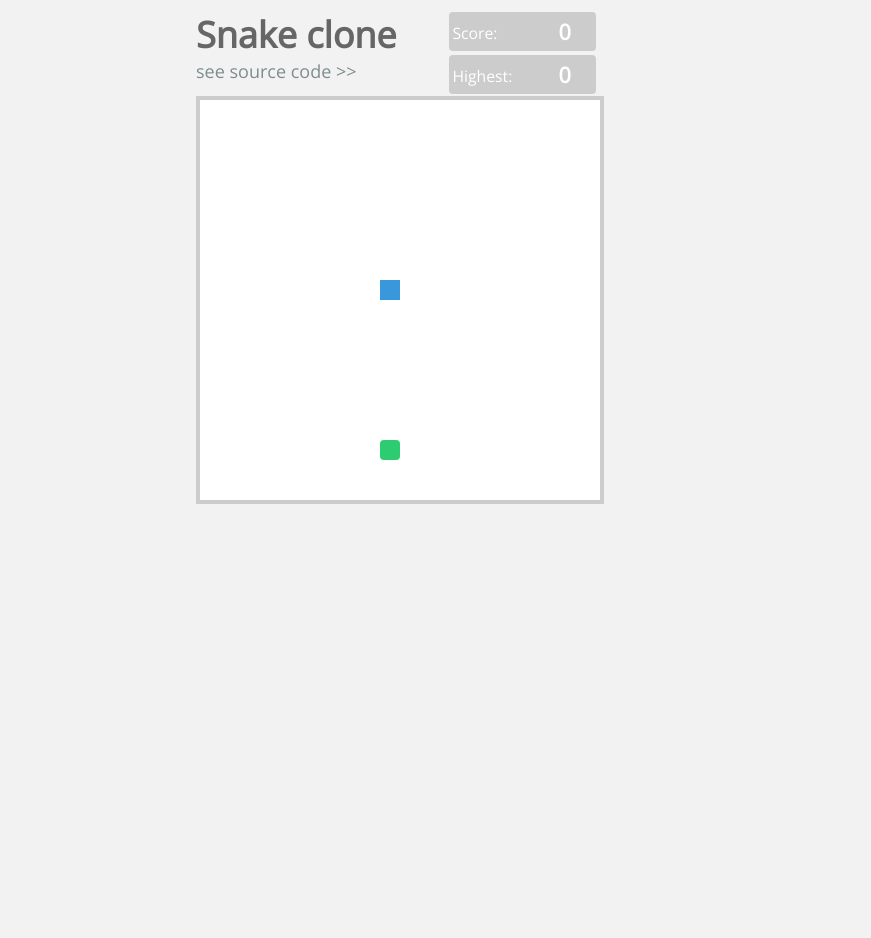
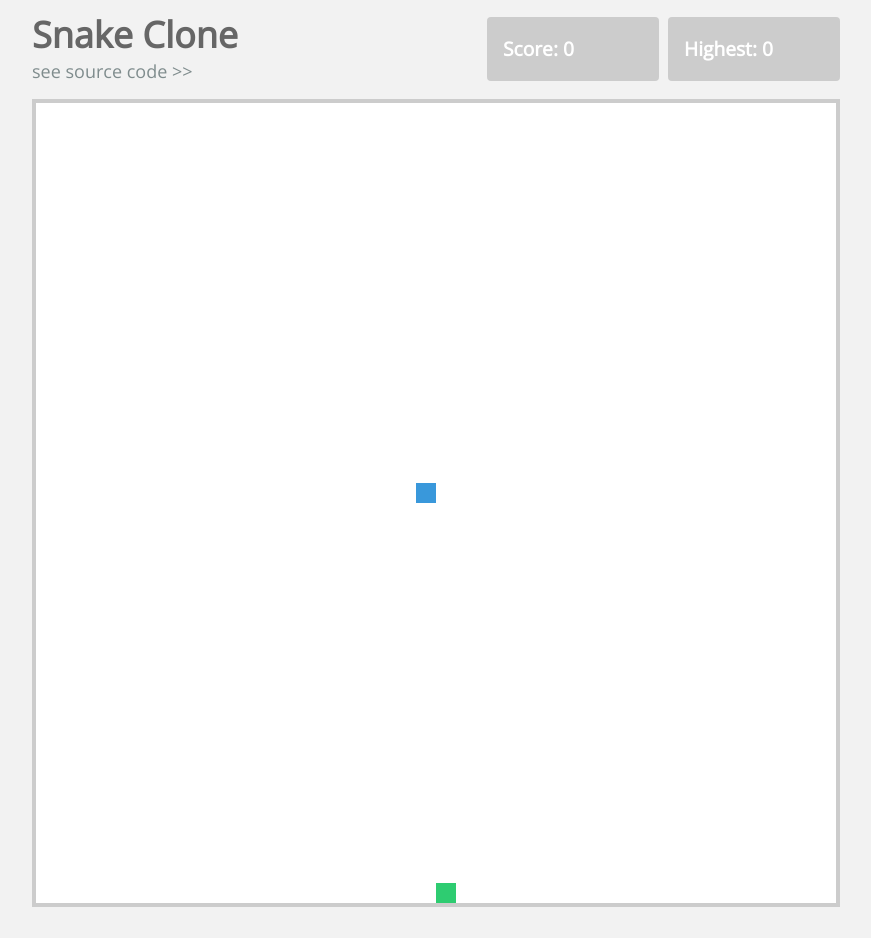
Before and after one commit to Boogeey/MySnakeClone, a plain HTML site: page index.html in a window 1280 px wide. Shown: the whole page, without its empty margins (204-1075 px from the left). Before the commit the page ends 800 px from the top, so only its background shows below. Drawn offline with nearby package versions, Linux system fonts and the light colour scheme.

Commit message:
Some refactoring

```diff
--- a/css/style.css
+++ b/css/style.css
@@ -1,8 +1,4 @@
-/*
-    Created on : 2014-okt-30, 21:33:56
-    Author     : Christoffer
-*/
-@import url(http://fonts.googleapis.com/css?family=Open+Sans);
+@import url('https://fonts.googleapis.com/css?family=Open+Sans&display=swap');
 
 * {
 	padding: 0;
@@ -17,83 +13,46 @@ body {
     overflow-y: hidden;
 }
 
-#container {
-    margin-top: 10px;
-    margin-left: 10px;
-    margin-right: auto;
-    margin-left: auto;
-    width: 480px;
-    height: 600px;
-}
-#header {
-
-    color: #666;
-    float: left;
+.container {
+    margin: 10px auto;
+    width: 808px;
 }
 
-#header label {
-    font-size: 2em;
-    font-weight: bold;
+header {
+    color: #666;
+    display: flex;
+    justify-content: space-between;
 }
 
-#header a {
+a {
     text-decoration: none;
     color: #7f8c8d;
 }
 
-#header a:hover {
+a:hover {
   color: #95a5a6;
 }
 
-#head-container {
-    width: 400px;
+.scoreboard {
+    align-self: flex-end;
+    font-size: 1.2rem;
+    font-weight: bold;
 }
 
-.scoreboard {
-    float: right;
-    height: 32px;
-    line-height:32px;
-    margin-top: 2px;
-    margin-bottom: 2px;
+.scoreboard div {
+    display: inline-block;
+    height: 2rem;
+    line-height: 2rem;
+    margin: 2px 0 2px 4px;
     width: 140px;
-    padding: 0.2em;
+    padding: 1rem;
     background: #ccc;
     color: #fff;
     border-radius: 4px;
 }
 
-label.score-text {
-    font-size: 0.875em;
-    font-weight: normal;
-
-}
-
-#score {
-    font-size: 1.2em;
-    font-weight: bold;
-    float: right;
-    margin-right: 1em;
-    transition: all 0.3s ease;
-    -webkit-transition: all 0.3s ease;
-    -moz-transition: all 0.3s ease;
-    -o-transition: all 0.3s ease;
-    -ms-transition: all 0.3s ease;
-}
-
-#topscore {
-    font-size: 1.2em;
-    font-weight: bold;
-    float: right;
-     margin-right: 1em;
-    transition: all 0.3s ease;
-    -webkit-transition: all 0.3s ease;
-    -moz-transition: all 0.3s ease;
-    -o-transition: all 0.3s ease;
-    -ms-transition: all 0.3s ease;
-}
-
 canvas {
     background: white;
     border: 4px solid #ccc;
-    margin: auto;
+    margin: 1rem auto;
 }
--- a/index.html
+++ b/index.html
@@ -2,29 +2,40 @@
 <html>
 
 <head>
-    <title>Snake</title>
+    <title>Snake Clone</title>
     <meta charset="UTF-8">
     <meta name="viewport" content="width=device-width, initial-scale=1.0">
-    <script type='text/javascript' src='http://ajax.googleapis.com/ajax/libs/jquery/1.6.4/jquery.min.js'></script>
-    <script src="js/snake.js"></script>
+
     <link rel="stylesheet" href="css/style.css" />
 </head>
 
 <body>
-    <div id="container">
-        <div id="head-container">
-            <div id="header"><label>Snake clone</label><br />
-                <a href="https://github.com/Boogeey/MySnakeClone">see source code >></a></div>
+    <div class="container">
+        <header>
+            <div>
+                <h1>Snake Clone</h1>
+                <a href="https://github.com/Boogeey/MySnakeClone">see source code >></a>
+            </div>
+
             <div class="scoreboard">
-                <label class="score-text">Score: </label><label id="score">0</label>
+                <div>
+                    <label>Score: </label>
+                    <label id="score">0</label>
+                </div>
+                <div>
+                    <label>Highest: </label>
+                    <label id="topscore">0</label>
+                </div>
             </div>
-            <div class="scoreboard">
-                <label class="score-text">Highest:</label><label id="topscore">0</label>
-            </div>
-        </div>
-        <script src="js/main.js">
-        </script>
+        </header>
+        <canvas id="canvas" width="800" height="800"></canvas>
     </div>
+
+    <script src="js/snake.js"></script>
+    <script src="js/fruit.js"></script>
+    <script src="js/input.js"></script>
+    <script src="js/main.js"></script>
+
 </body>
 
 </html>
--- /dev/null
+++ b/js/fruit.js
@@ -0,0 +1,34 @@
+const GREENAPPLE = 3;
+const REDAPPLE = 10;
+const COLOR = {
+    GREEN: '#2ecc71',
+    RED: '#e74c3c'
+}
+
+const Fruit = function (type, size, x, y) {
+    const fruit = {};
+    fruit.type = type;
+    fruit.x = x;
+    fruit.y = y;
+    fruit.width = size;
+    fruit.height = size;
+    fruit.color = fruit.type === GREENAPPLE ? COLOR.GREEN : COLOR.RED;
+
+    fruit.isEaten = function (head) {
+        if (fruit.x < head.x + boxSize &&
+            fruit.x + fruit.width > head.x &&
+            fruit.y < head.y + boxSize &&
+            fruit.y + fruit.height > head.y) {
+            return true;
+        }
+        return false;
+    }
+
+    fruit.draw = function (ctx) {
+        drawRect(fruit.x, fruit.y, fruit.width, fruit.height, fruit.color);
+    }
+
+    fruit.isAt = () => { return { x: fruit.x, y: fruit.y } };
+
+    return fruit;
+};
--- /dev/null
+++ b/js/input.js
@@ -0,0 +1,42 @@
+const keys = { UP: 38, DOWN: 40, LEFT: 37, RIGHT: 39 };
+
+function Input() {
+    this.direction = { UP: false, DOWN: false, LEFT: false, RIGHT: false };
+
+    this.handleKeyPress = (e) => {
+        let keyPressed = e.keyCode;
+
+        if (keys.UP === keyPressed && !this.direction.DOWN) {
+            this.resetKeyPress();
+            this.direction.UP = true;
+            return;
+        }
+        if (keys.DOWN === keyPressed && !this.direction.UP) {
+            this.resetKeyPress();
+            this.direction.DOWN = true;
+            return;
+        }
+        if (keys.LEFT === keyPressed && !this.direction.RIGHT) {
+            this.resetKeyPress();
+            this.direction.LEFT = true;
+            return;
+        }
+        if (keys.RIGHT === keyPressed && !this.direction.LEFT) {
+            this.resetKeyPress();
+            this.direction.RIGHT = true;
+            return;
+        }
+
+    };
+
+    this.resetKeyPress = () => {
+        this.direction.UP = false;
+        this.direction.DOWN = false;
+        this.direction.LEFT = false;
+        this.direction.RIGHT = false;
+    };
+
+    this.getDirection = () => {
+        return this.direction;
+    }
+}
--- a/js/main.js
+++ b/js/main.js
@@ -1,231 +1,108 @@
-var canvas = null, ctx = null,
-    width = 20, height = 20;
-var boxSize = 20;
-var snake = null;
-var frames = 0;
-var score = null;
-var lastscore = null;
-var refreshIntervalId = null;
+let canvas = null;
+let ctx = null;
+let snake = null;
+let fruit = null;
+let input = null;
+let animationFrameRequest = null;
+let frame = 0;
+let score = null;
+let lastscore = null;
+let refreshIntervalId = null;
+let pause = false;
+let topscore = 0;
+const boxSize = 20;
+const scoreLabel = document.getElementById('score');
+const topScoreLabel = document.getElementById('topscore');
 
-var pause = false;
-var topscore = 0;
-
-// Take control over a few elements.
-var scoreLabel = $('#score');
-var pauseLabel = $('#pause');
-var topScoreLabel = $('#topscore');
-
-// Fruit types, value is with how much snake will grow.
-var GREENAPPLE = 1;
-var REDAPPLE = 5;
-
-// Always start with green apple, yum!
-var type = GREENAPPLE;
-
-// Fruit object
-var fruit = {
-    x: null,
-    y: null,
-    init: function () {
-        type = GREENAPPLE;
-        this.x = Math.floor(Math.random() * canvas.width / boxSize) * boxSize;
-        this.y = Math.floor(Math.random() * canvas.height / boxSize) * boxSize;
-    },
-    isAt: function () {
-        return { x: this.x, y: this.y };
-    },
-    isEaten: function (head) {
-        var iseaten = !(head.x !== this.x || head.y !== this.y);
-
-        return iseaten;
-    },
-    createFruit: function () {
-        // Randomize number to get next apple type.
-        type = (Math.floor(Math.random() * 10) < 7) ? GREENAPPLE : REDAPPLE;
-
-        this.x = Math.floor(Math.random() * canvas.width / boxSize) * boxSize;
-        this.y = Math.floor(Math.random() * canvas.height / boxSize) * boxSize;
-        if (snake.isAt(this.x, this.y)) {
-            this.createFruit();
-        }
-        else
-            return;
-    },
-    draw: function (ctx) {
-        ctx.save();
-
-        if (type === GREENAPPLE)
-            ctx.fillStyle = '#2ecc71';
-        else
-            ctx.fillStyle = '#e74c3c';
-
-        roundRect(ctx, this.x, this.y, boxSize, boxSize, 4, true, false);
-
-        ctx.restore();
-    }
-};
-
-/**
- * Sets up canvas in div called container. calls init().
- */
 function main() {
-
-    canvas = document.createElement("canvas");
-    canvas.setAttribute('width', width * boxSize);
-    canvas.setAttribute('height', height * boxSize);
+    canvas = document.getElementById('canvas');
     ctx = canvas.getContext("2d");
 
-    div = document.getElementById('container');
-    div.appendChild(canvas);
-    init();
+    initialize();
 }
 
-/**
- * Sets up the game and starts it.
- */
-function init() {
+function initialize() {
     score = 0;
-    snake = new Snake(canvas.width / 2 - boxSize, canvas.height / 2 - boxSize, canvas.width, canvas.height);
-    fruit.init();
+    snake = Snake(canvas.width / 2 - boxSize, canvas.height / 2 - boxSize, boxSize, boxSize);
+    input = new Input();
+    fruit = createFruit();
     window.addEventListener("keydown", function (e) {
-        snake.doOnKeyDown(e);
+        input.handleKeyPress(e);
     });
 
-    // Check if interval is started, if so clear it.
-    if (refreshIntervalId !== null)
-        clearInterval(refreshIntervalId);
-
-    refreshIntervalId = setInterval(run, 1000 / 60);
+    animationFrameRequest = requestAnimationFrame(run);
 }
 
-/**
- * Runs the game, updates every fourth frame.
- * Render each frame.
- */
+function createFruit() {
+    appleType = (Math.floor(Math.random() * 10) < 7) ? GREENAPPLE : REDAPPLE;
+
+    let x = Math.floor(Math.random() * canvas.width / boxSize) * boxSize;
+    let y = Math.floor(Math.random() * canvas.height / boxSize) * boxSize;
+    if (snake.isAt(x, y)) {
+        return createFruit();
+    }
+    return Fruit(appleType, boxSize, x, y);
+}
+
+function reset() {
+    cancelAnimationFrame(animationFrameRequest);
+}
+
 function run() {
-    if (!pause) {
-        if (frames % 4 === 0)
-            update();
+    update();
+    render();
 
-        render();
-        frames++;
-        if (frames > 10000)
-            frames = 0;
+    cancelAnimationFrame(animationFrameRequest);
+    animationFrameRequest = requestAnimationFrame(run);
+}
+
+function update() {
+    if (!snake.isAlive) {
+        gameOver();
+        return;
     }
 
-}
+    snake.move(input.getDirection());
+    if (snake.outOfBounds(canvas.width, canvas.height)) {
+        gameOver();
+        return;
+    }
 
-/**
- * Handles all the updates of game logic.
- */
-function update() {
-    if (snake.isAlive()) {
-        snake.move();
-        if (fruit.isEaten(snake.head())) {
-
-            score += type;
-            snake.grow(type);
-            fruit.createFruit();
-
-        }
-        return;
-    } else {
-        // Game over.
-        if (score > topscore) {
-            topscore = score;
-            topScoreLabel.text(function () {
-                topScoreLabel.bind("transitionend webkitTransitionEnd oTransitionEnd MSTransitionEnd", function () {
-                    topScoreLabel.css('font-size', '1.2em');
-                });
-
-                topScoreLabel.css('font-size', '1.4em');
-                topScoreLabel.text(topscore);
-
-            });
-        }
-        init();
-
+    if (fruit.isEaten(snake.head())) {
+        score += appleType;
+        snake.grow(appleType);
+        fruit = createFruit();
     }
 }
 
-/*
- * Renders the canvas.
- * calls snake and fruit draw methods for their drawing on canvas.
- */
+function gameOver() {
+    if (score > topscore) {
+        topscore = score;
+        topScoreLabel.innerText = topscore;
+    }
+    reset();
+    initialize();
+}
+
 function render() {
     ctx.clearRect(0, 0, canvas.width, canvas.height);
-
-
-
-    // draw fruit
     fruit.draw(ctx);
-
-    // draw snake
     snake.draw(ctx);
 
-    // draw score using jquery for fun.
     // if score has changed.
     if (lastscore !== score) {
-        scoreLabel.text(function () {
-            scoreLabel.bind("transitionend webkitTransitionEnd oTransitionEnd MSTransitionEnd", function () {
-                scoreLabel.css('font-size', '1.2em');
-            });
-
-            scoreLabel.css('font-size', '1.4em');
-            scoreLabel.text(score);
-            lastscore = score;
-        });
-    }
-    if (pause)
-        pauseLabel.text("P to unpause");
-    else
-        pauseLabel.text("P to pause");
-}
-
-
-/**
- * TAKEN FROM: http://stackoverflow.com/questions/1255512/how-to-draw-a-rounded-rectangle-on-html-canvas
- *
- * Draws a rounded rectangle using the current state of the canvas.
- * If you omit the last three params, it will draw a rectangle
- * outline with a 5 pixel border radius
- * @param {CanvasRenderingContext2D} ctx
- * @param {Number} x The top left x coordinate
- * @param {Number} y The top left y coordinate
- * @param {Number} width The width of the rectangle
- * @param {Number} height The height of the rectangle
- * @param {Number} radius The corner radius. Defaults to 5;
- * @param {Boolean} fill Whether to fill the rectangle. Defaults to false.
- * @param {Boolean} stroke Whether to stroke the rectangle. Defaults to true.
- */
-function roundRect(ctx, x, y, width, height, radius, fill, stroke) {
-    if (typeof stroke === "undefined") {
-        stroke = true;
-    }
-    if (typeof radius === "undefined") {
-        radius = 5;
-    }
-    ctx.beginPath();
-    ctx.moveTo(x + radius, y);
-    ctx.lineTo(x + width - radius, y);
-    ctx.quadraticCurveTo(x + width, y, x + width, y + radius);
-    ctx.lineTo(x + width, y + height - radius);
-    ctx.quadraticCurveTo(x + width, y + height, x + width - radius, y + height);
-    ctx.lineTo(x + radius, y + height);
-    ctx.quadraticCurveTo(x, y + height, x, y + height - radius);
-    ctx.lineTo(x, y + radius);
-    ctx.quadraticCurveTo(x, y, x + radius, y);
-    ctx.closePath();
-    if (stroke) {
-        ctx.stroke();
-    }
-    if (fill) {
-        ctx.fill();
+        scoreLabel.innerText = score;
+        lastscore = score;
     }
 }
 
-$(document).ready(function () {
+function drawRect(x, y, w, h, color) {
+    ctx.save();
+    ctx.fillStyle = color;
+    ctx.fillRect(x, y, w, h);
+    ctx.restore();
+}
 
-    // Starts the game.
+document.addEventListener("DOMContentLoaded", function (event) {
     main();
 });
--- a/js/snake.js
+++ b/js/snake.js
@@ -1,102 +1,66 @@
-function Snake(x, y, worldW, worldH) {
+const Snake = function (x, y, width, height) {
+    const snake = {};
 
-    var speed = boxSize;
-    var worldWidth = worldW;
-    var worldHeight = worldH;
-    var headOfSnake = {x: x, y: y};
-    var body = new Array();
-    body.push(headOfSnake);
+    snake.speed = 5;
+    snake.width = width;
+    snake.height = height;
+    snake.headOfSnake = { x: x, y: y };
+    snake.body = new Array();
+    snake.body.push(snake.headOfSnake);
+    snake.isAlive = true;
 
-    var isAlive = true;
-    var dir = {38: false, 40: false, 37: false, 39: false};
-    var keys = {UP: 38, DOWN: 40, LEFT: 37, RIGHT: 39};
+    snake.move = function (direction) {
 
-    this.move = function () {
-        if (dir[keys.UP]) {
-            body.unshift({x: headOfSnake.x, y: headOfSnake.y - speed});
-            headOfSnake = body[0];
-
-        } else if (dir[keys.DOWN]) {
-            body.unshift({x: headOfSnake.x, y: headOfSnake.y + speed});
-            headOfSnake = body[0];
-
-        } else if (dir[keys.LEFT]) {
-            body.unshift({x: headOfSnake.x - speed, y: headOfSnake.y});
-            headOfSnake = body[0];
-
-        } else if (dir[keys.RIGHT]) {
-            body.unshift({x: headOfSnake.x + speed, y: headOfSnake.y});
-            headOfSnake = body[0];
+        if (direction.UP) {
+            snake.moveVertical(-snake.speed);
+        } else if (direction.DOWN) {
+            snake.moveVertical(snake.speed);
+        } else if (direction.LEFT) {
+            snake.moveHorizontal(-snake.speed);
+        } else if (direction.RIGHT) {
+            snake.moveHorizontal(snake.speed);
         }
         // Removes tail.
-        if (body.length > 1) {
-            body.pop();
+        if (snake.body.length > 1) {
+            snake.body.pop();
         }
 
-        // If snake is out of bounds. kill it.
-        if (headOfSnake.x < 0 || (headOfSnake.x + boxSize) > worldWidth || headOfSnake.y < 0 ||
-                (headOfSnake.y + boxSize) > worldHeight) {
-            isAlive = false;
-        // If snake collided with body... kill it.
-        } else if (this.ranIntoItself()) {
-            isAlive = false;
+        if (snake.ranIntoItself()) {
+            snake.isAlive = false;
         }
     };
 
-    this.doOnKeyDown = function (e) {
-        var key = e.keyCode;
+    snake.moveVertical = function (speed) {
+        snake.body.unshift({ x: snake.headOfSnake.x, y: snake.headOfSnake.y + speed });
+        snake.headOfSnake = snake.body[0];
+    }
 
-        // If P - then pause or unpause depending on state.
-        if(key === 80 && !pause) {
-            pause = true;
-        } else if(key === 80 && pause) pause = false;
+    snake.moveHorizontal = function (speed) {
+        snake.body.unshift({ x: snake.headOfSnake.x + speed, y: snake.headOfSnake.y });
+        snake.headOfSnake = snake.body[0];
+    }
 
-        // Do nothing if key is already down
-        if (dir[key] || pause)
-            return;
+    snake.outOfBounds = function (worldWidth, worldHeight) {
+        return (snake.headOfSnake.x < 0 ||
+            snake.headOfSnake.x + snake.width > worldWidth ||
+            snake.headOfSnake.y < 0 ||
+            snake.headOfSnake.y + snake.height > worldHeight);
+    }
 
-        // check what key is pressed and that the
-        // former key is not opposite direction
-        if (key === keys.UP && !dir[keys.DOWN]) {
-            dir[keys.DOWN] = false;
-            dir[keys.LEFT] = false;
-            dir[keys.RIGHT] = false;
-            return dir[keys.UP] = true;
-        } else if (key === keys.DOWN && !dir[keys.UP]) {
-            dir[keys.UP] = false;
-            dir[keys.LEFT] = false;
-            dir[keys.RIGHT] = false;
-            return dir[keys.DOWN] = true;
-        } else if (key === keys.RIGHT && !dir[keys.LEFT]) {
-            dir[keys.DOWN] = false;
-            dir[keys.LEFT] = false;
-            dir[keys.UP] = false;
-            return dir[keys.RIGHT] = true;
-        } else if (key === keys.LEFT && !dir[keys.RIGHT]) {
-            dir[keys.DOWN] = false;
-            dir[keys.RIGHT] = false;
-            dir[keys.UP] = false;
-            return dir[keys.LEFT] = true;
-        }
+    snake.grow = function (value) {
+        for (let i = 0; i < value; i++)
+            snake.body.push(snake.body[snake.body.length - 1]);
     };
 
-    this.grow = function (value) {
-        for(var i = 0; i < value; i++)
-            body.push(body[body.length - 1]);
+    snake.head = function () {
+        return snake.headOfSnake;
     };
 
-    this.isAlive = function () {
-        return isAlive;
-    };
-
-    this.head = function () {
-        return headOfSnake;
-    };
-
-    this.ranIntoItself = function () {
-        if (body.length > 2) {
-            for (var i = 2; i < body.length; i++) {
-                if (headOfSnake.x === body[i].x && headOfSnake.y === body[i].y) {
+    snake.ranIntoItself = function () {
+        if (snake.body.length > 2) {
+            for (let i = 2; i < snake.body.length; i++) {
+                if (snake.headOfSnake.x === snake.body[i].x
+                    && snake.headOfSnake.y === snake.body[i].y) {
                     return true;
                 }
             }
@@ -104,22 +68,23 @@ function Snake(x, y, worldW, worldH) {
         return false;
     };
 
-    this.draw = function (ctx) {
+    snake.draw = function (ctx) {
         ctx.save();
         ctx.fillStyle = '#3998db';
-        for (var i = 0, size = body.length; i < size; i++) {
-                ctx.fillRect(body[i].x, body[i].y, boxSize, boxSize);
+        for (let i = 0, size = snake.body.length; i < size; i++) {
+            ctx.fillRect(snake.body[i].x, snake.body[i].y, snake.width, snake.height);
         }
         ctx.restore();
     };
 
-    this.isAt = function (otherX, otherY) {
-        size = body.length;
-        for (var i = 0; i < size; i++) {
-            if (otherX === body[i].x && otherY === body[i].y) {
+    snake.isAt = function (otherX, otherY) {
+        for (let i = 0, size = snake.body.length; i < size; i++) {
+            if (otherX === snake.body[i].x && otherY === snake.body[i].y) {
                 return true;
             }
         }
         return false;
     };
+
+    return snake;
 }
```
